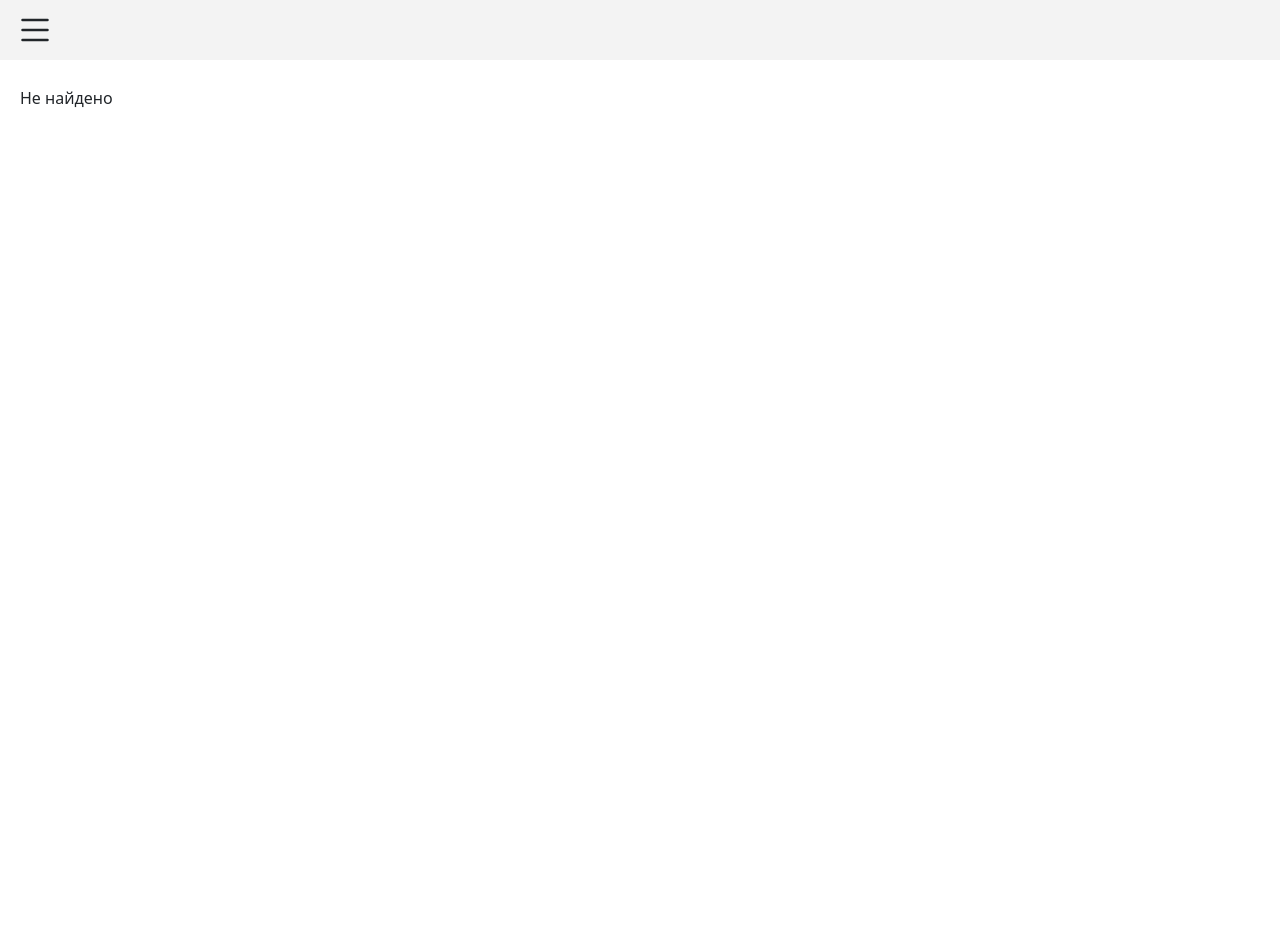
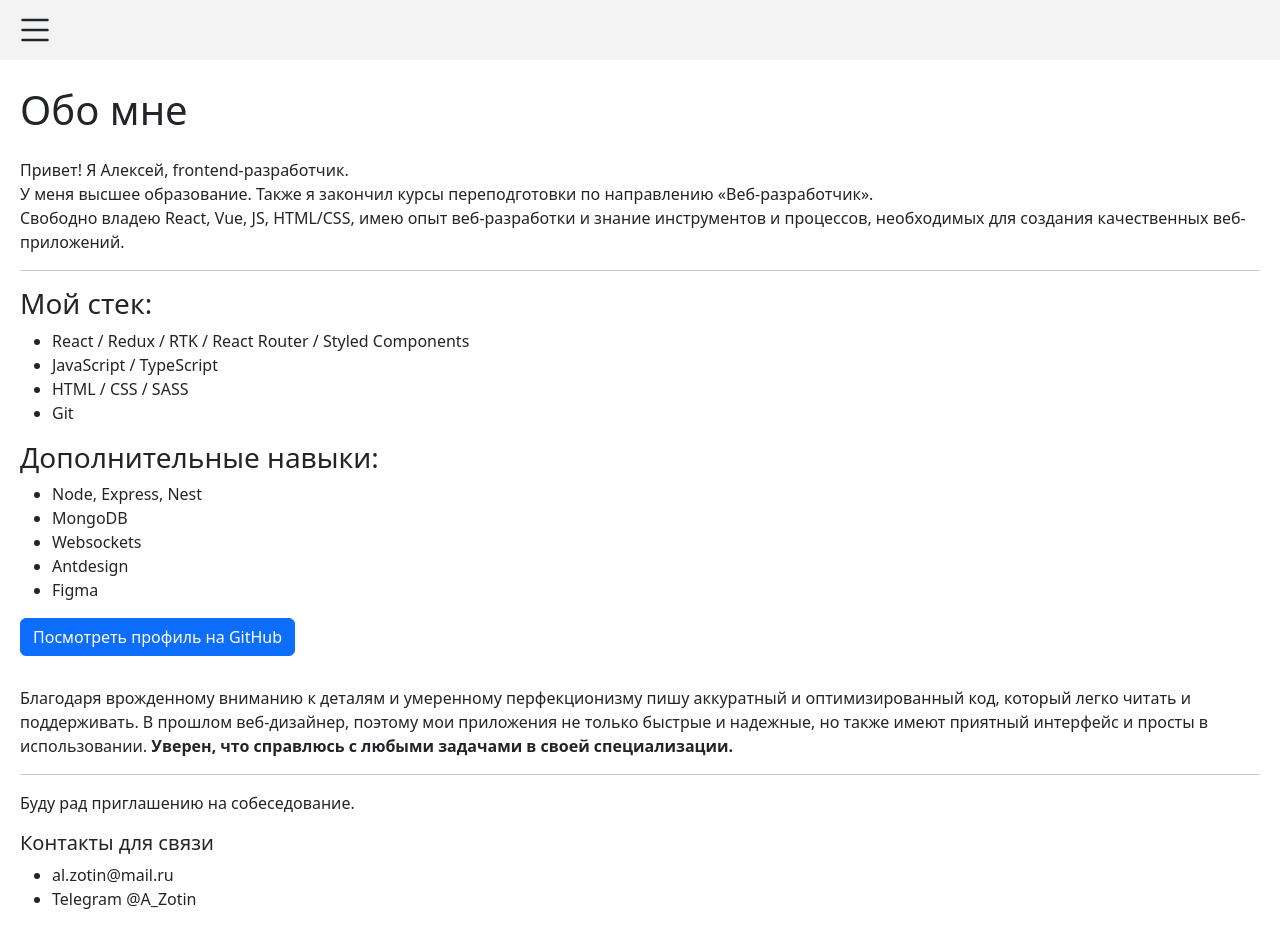
Before and after one commit to Decronus/mitrasoft-test-task, a React (Create React App) app: page /about in a window 1280 px wide. Shown: the top 948 px of the page. Before the commit the page ends 800 px from the top, so only its background shows below. Built offline with nearby package versions, Linux system fonts and the light colour scheme.

Commit message:
about page

```diff
--- a/src/components/header/Header.js
+++ b/src/components/header/Header.js
@@ -15,7 +15,7 @@ const Header = () => {
                 </Dropdown.Toggle>
                 <Dropdown.Menu>
                     <Dropdown.Item onClick={() => navigate("/")}>Список постов</Dropdown.Item>
-                    <Dropdown.Item onClick={() => navigate("about-me")}>Обо мне</Dropdown.Item>
+                    <Dropdown.Item onClick={() => navigate("about")}>Обо мне</Dropdown.Item>
                     <Dropdown.Divider />
                     <Dropdown.Item style={{ pointerEvents: "none" }}>
                         <MenuProfile />
--- /dev/null
+++ b/src/pages/About.js
@@ -0,0 +1,60 @@
+import { Link } from "react-router-dom";
+import "./style.css";
+import { Button } from "react-bootstrap";
+
+const About = () => {
+    return (
+        <div className="about-page">
+            <h1 className="h1-title">Обо мне</h1>
+            <p>
+                Привет! Я Алексей, frontend-разработчик.
+                <br /> У меня высшее образование. Также я закончил курсы переподготовки по направлению
+                «Веб-разработчик».
+                <br /> Свободно владею React, Vue, JS, HTML/CSS, имею опыт веб-разработки и знание инструментов и
+                процессов, необходимых для создания качественных веб-приложений.
+            </p>
+
+            <hr />
+
+            <h3>Мой стек:</h3>
+            <ul>
+                <li>React / Redux / RTK / React Router / Styled Components</li>
+                <li>JavaScript / TypeScript</li>
+                <li>HTML / CSS / SASS</li>
+                <li>Git</li>
+            </ul>
+
+            <h3>Дополнительные навыки:</h3>
+            <ul>
+                <li>Node, Express, Nest</li>
+                <li>MongoDB</li>
+                <li>Websockets</li>
+                <li>Antdesign</li>
+                <li>Figma</li>
+            </ul>
+
+            <Link to="https://github.com/Decronus" target="_blank">
+                <Button type="primary" style={{ marginBottom: "30px" }}>
+                    Посмотреть профиль на GitHub
+                </Button>
+            </Link>
+            <p>
+                Благодаря врожденному вниманию к деталям и умеренному перфекционизму пишу аккуратный и оптимизированный
+                код, который легко читать и поддерживать. В прошлом веб-дизайнер, поэтому мои приложения не только
+                быстрые и надежные, но также имеют приятный интерфейс и просты в использовании.{" "}
+                <strong>Уверен, что справлюсь с любыми задачами в своей специализации.</strong>
+            </p>
+
+            <hr />
+
+            <p>Буду рад приглашению на собеседование.</p>
+            <h5>Контакты для связи</h5>
+            <ul>
+                <li>al.zotin@mail.ru</li>
+                <li>Telegram @A_Zotin</li>
+            </ul>
+        </div>
+    );
+};
+
+export default About;
--- a/src/router/routes.js
+++ b/src/router/routes.js
@@ -1,6 +1,7 @@
 import { Routes, Route } from "react-router-dom";
 import Main from "../pages/Main";
 import User from "../pages/User";
+import About from "../pages/About";
 import NotFound from "../pages/NotFound";
 
 export const AppRoutes = () => {
@@ -8,6 +9,7 @@ export const AppRoutes = () => {
         <Routes>
             <Route path="/" element={<Main />} errorElement={<NotFound />} />
             <Route path="/user/:id" element={<User />} errorElement={<NotFound />} />
+            <Route path="/about" element={<About />} errorElement={<NotFound />} />
             <Route path="*" element={<NotFound />} />
         </Routes>
     );
```
